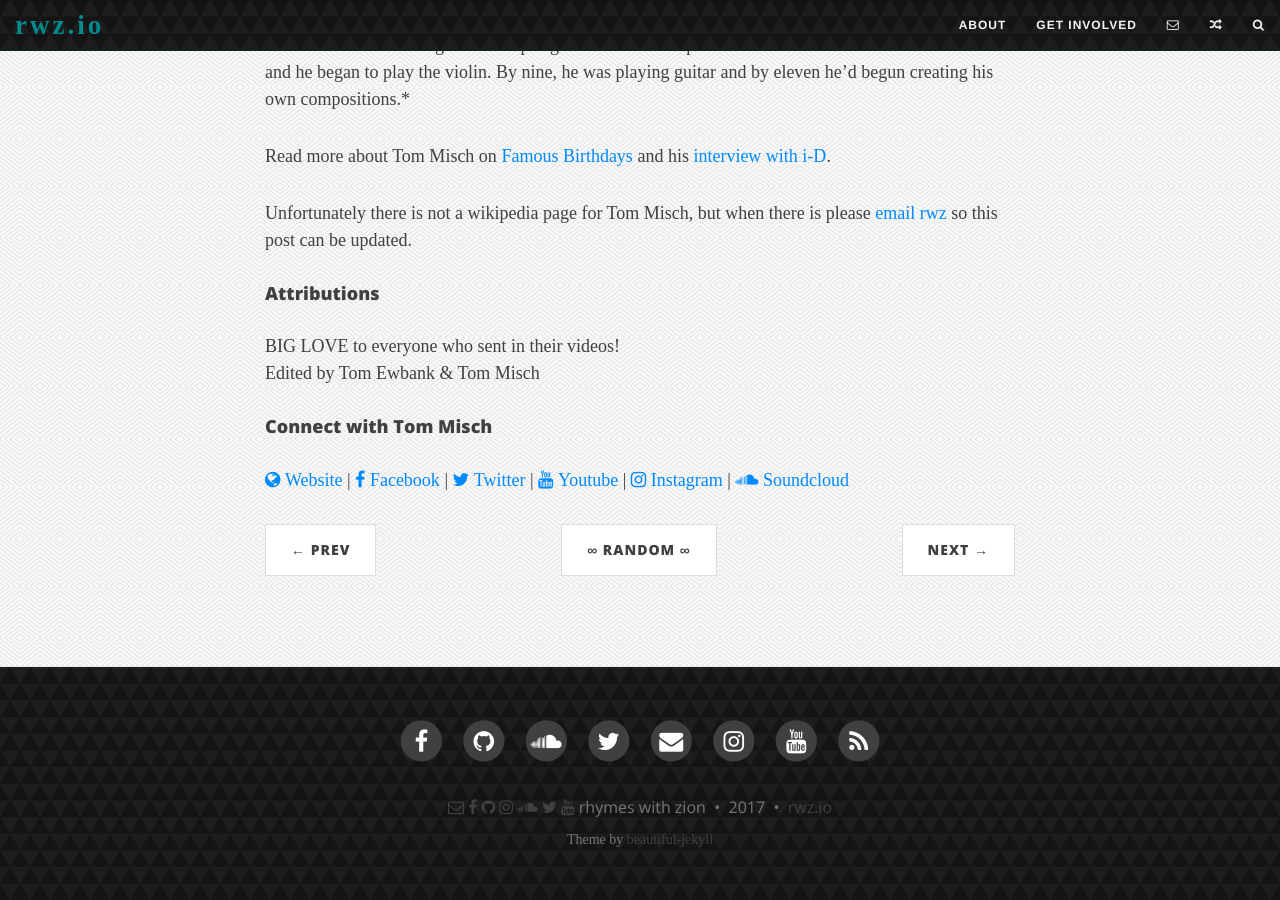
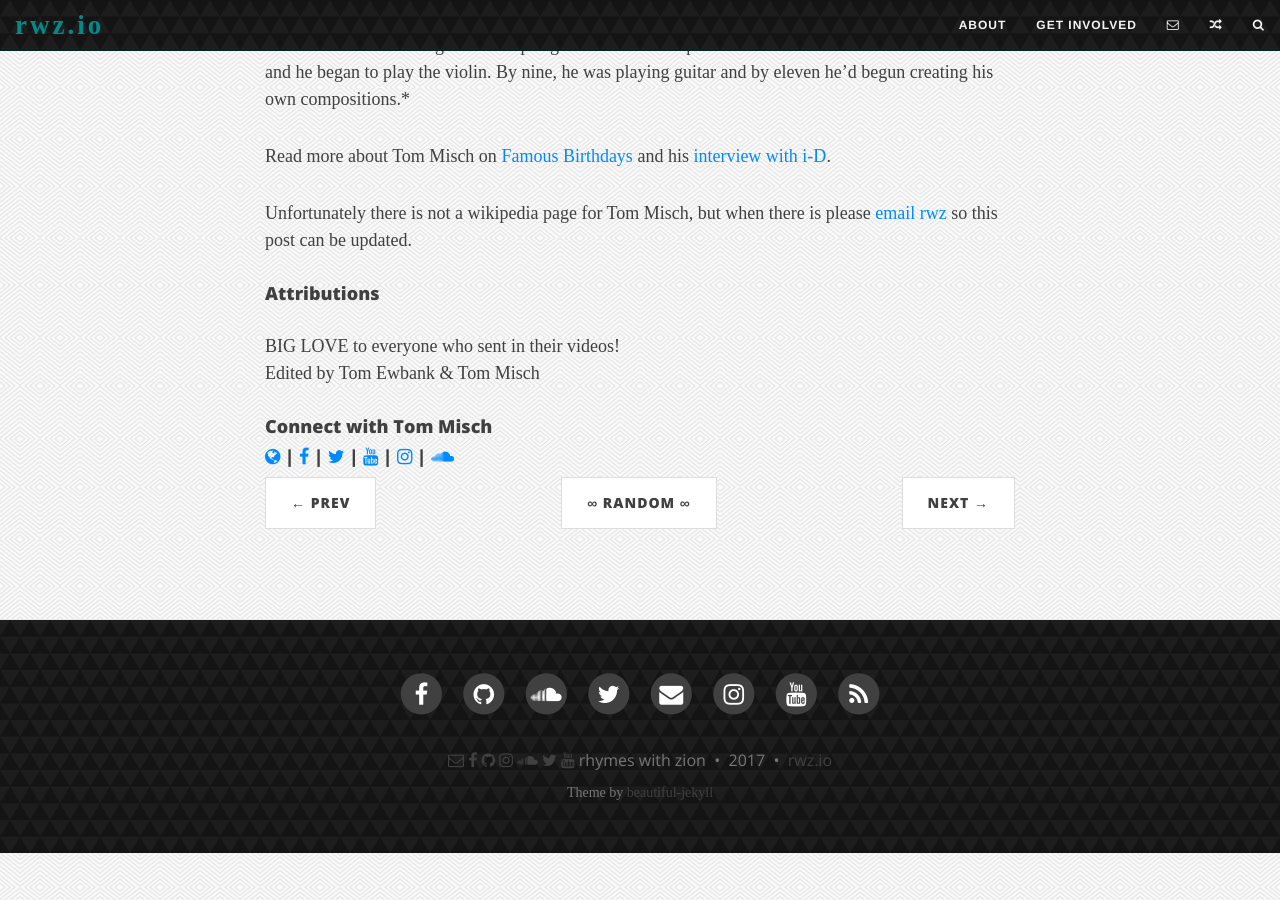
Before and after one commit to rhymeswithzion/rwz-test, a Jekyll site: the page built from _posts/2017-08-24-tom-misch-south-of-the-river.md, in a window 1280 px wide and 900 px high, scrolled down 1315 px. Built offline with Jekyll 4.4.1, drawn with Linux system fonts in a browser that asks for light colours; some web fonts are replaced; comment, search, counter and statistics services are not loaded.

Commit message:
Update 2017-08-24-tom-misch-south-of-the-river.md

```diff
--- a/_posts/2017-08-24-tom-misch-south-of-the-river.md
+++ b/_posts/2017-08-24-tom-misch-south-of-the-river.md
@@ -42,10 +42,11 @@ BIG LOVE to everyone who sent in their videos!
 Edited by Tom Ewbank & Tom Misch
 
 #### Connect with Tom Misch
-
-<a class="fa fa-globe" href="https://tommisch.com/" target="_blank"> Website </a> |
-<a class="fa fa-facebook" href="https://www.facebook.com/tommisch123" target="_blank"> Facebook </a> |
-<a class="fa fa-twitter" href="https://twitter.com/tommisch" target="_blank"> Twitter </a> |
-<a class="fa fa-youtube" href="https://www.youtube.com/tommisch" target="_blank"> Youtube </a> |
-<a class="fa fa-instagram" href="https://www.instagram.com/tommisch" target="_blank"> Instagram </a> |
-<a class="fa fa-soundcloud" href="https://soundcloud.com/tommisch" target="_blank"> Soundcloud </a>
+<h4>
+<a class="fa fa-globe" href="https://tommisch.com/" target="_blank"></a> |
+<a class="fa fa-facebook" href="https://www.facebook.com/tommisch123" target="_blank"></a> |
+<a class="fa fa-twitter" href="https://twitter.com/tommisch" target="_blank"></a> |
+<a class="fa fa-youtube" href="https://www.youtube.com/tommisch" target="_blank"></a> |
+<a class="fa fa-instagram" href="https://www.instagram.com/tommisch" target="_blank"></a> |
+<a class="fa fa-soundcloud" href="https://soundcloud.com/tommisch" target="_blank"></a>
+</h4>
```
